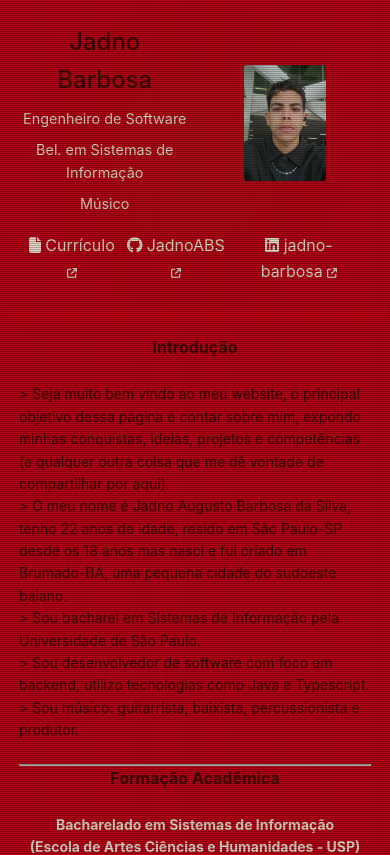
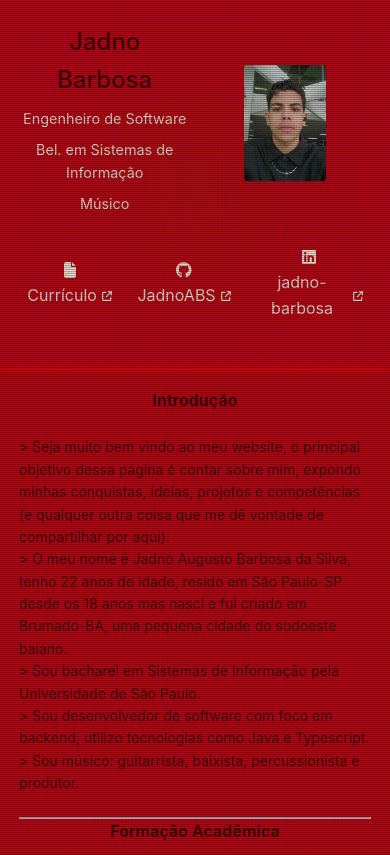
Before and after one commit to JadnoABS/jadno-tech, a Vue app: page / in a window 390 px wide. Shown: the top 855 px of the page. Built offline with nearby package versions, Linux system fonts and the light colour scheme.

Commit message:
ajuste nos links

```diff
--- a/src/components/Board.vue
+++ b/src/components/Board.vue
@@ -181,6 +181,7 @@ export default {
     padding: 1.5em;
     width: 100%;
     box-sizing: border-box;
+    gap: 1rem;
   }
 
   .container {
--- a/src/components/External.vue
+++ b/src/components/External.vue
@@ -4,18 +4,24 @@
     <header>
         <div class="link" @click="openExternalLink('/Currículo Jadno Barbosa.pdf')">
             <font-awesome-icon :icon="['fas', 'file']"/>
+            <span class="link-text">
                 Currículo
                 <font-awesome-icon :icon="['fas', 'arrow-up-right-from-square']" class="external" />
+            </span>
         </div>
         <div class="link" @click="openExternalLink('https://www.github.com/JadnoABS')">
             <font-awesome-icon :icon="['fab', 'github']" />
+            <span class="link-text">
                 JadnoABS
                 <font-awesome-icon :icon="['fas', 'arrow-up-right-from-square']" class="external" />
+            </span>
         </div>
         <div class="link" @click="openExternalLink('https://www.linkedin.com/in/jadno-barbosa')">
             <font-awesome-icon :icon="['fab', 'linkedin']" />
+            <span class="link-text">
                 jadno-barbosa
                 <font-awesome-icon :icon="['fas', 'arrow-up-right-from-square']" class="external" />
+            </span>
         </div>
     </header>
 </template>
@@ -62,13 +68,23 @@ header {
         font-size: large;
         margin: 0.4em 0;
         padding: 0.4em;
+        display: flex;
         flex-direction: column;
+        align-items: center;
+        gap: 5px;
+    }
+
+    .link-text {
+        display: flex;
+        align-items: center;
+        gap: 5px;
     }
 
     header {
         flex-direction: row;
-        justify-content: space-between;
-        align-items: center;
+        justify-content: space-evenly;
+        gap: 1rem;
+        width: 100%;
     }
 }
 
```
Lines whose indentation alone changed are shown as unchanged.
